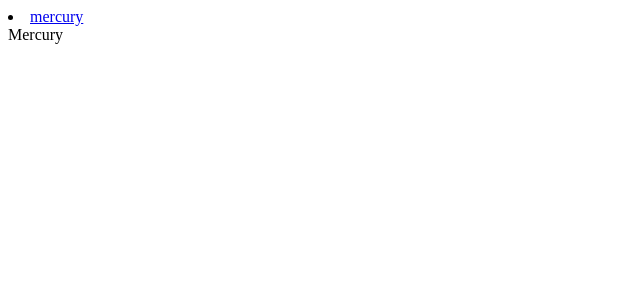
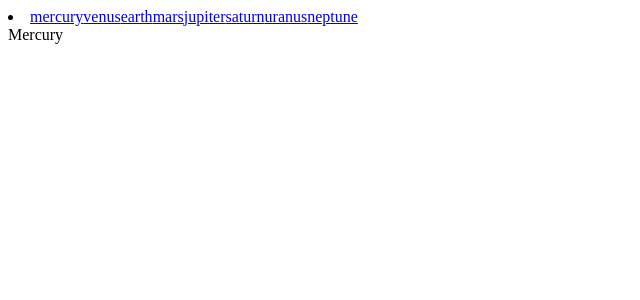
Before and after one commit to jfiora/the-planets, a React (Vite) app: page /mercury in a window 1280 px wide. Shown: the top 300 px of the page, without its empty margins (0-640 px from the left). Built offline with nearby package versions, Linux system fonts and the light colour scheme.

Commit message:
router working

```diff
--- a/src/App.jsx
+++ b/src/App.jsx
@@ -1,4 +1,4 @@
-import { Switch, Link, Route } from 'react-router-dom';
+import { Switch, Link, Route, Redirect } from 'react-router-dom';
 import { routes } from './routes';
 
 function App() {
@@ -7,10 +7,28 @@ function App() {
       <nav>
         <li>
           <Link to={routes.mercury}>mercury</Link>
+          <Link to={routes.venus}>venus</Link>
+          <Link to={routes.earth}>earth</Link>
+          <Link to={routes.mars}>mars</Link>
+          <Link to={routes.jupiter}>jupiter</Link>
+          <Link to={routes.saturn}>saturn</Link>
+          <Link to={routes.uranus}>uranus</Link>
+          <Link to={routes.neptune}>neptune</Link>
         </li>
       </nav>
       <Switch>
+        <Route exact path={routes.home}>
+          <Redirect to={routes.mercury} />
+        </Route>
         <Route path={routes.mercury}>Mercury</Route>
+        <Route path={routes.venus}>Venus</Route>
+        <Route path={routes.earth}>Earth</Route>
+        <Route path={routes.mars}>Mars</Route>
+        <Route path={routes.jupiter}>Jupiter</Route>
+        <Route path={routes.saturn}>Saturn</Route>
+        <Route path={routes.uranus}>Uranus</Route>
+        <Route path={routes.neptune}>Neptune</Route>
+        <Route path="*">404</Route>
       </Switch>
     </div>
   );
```
